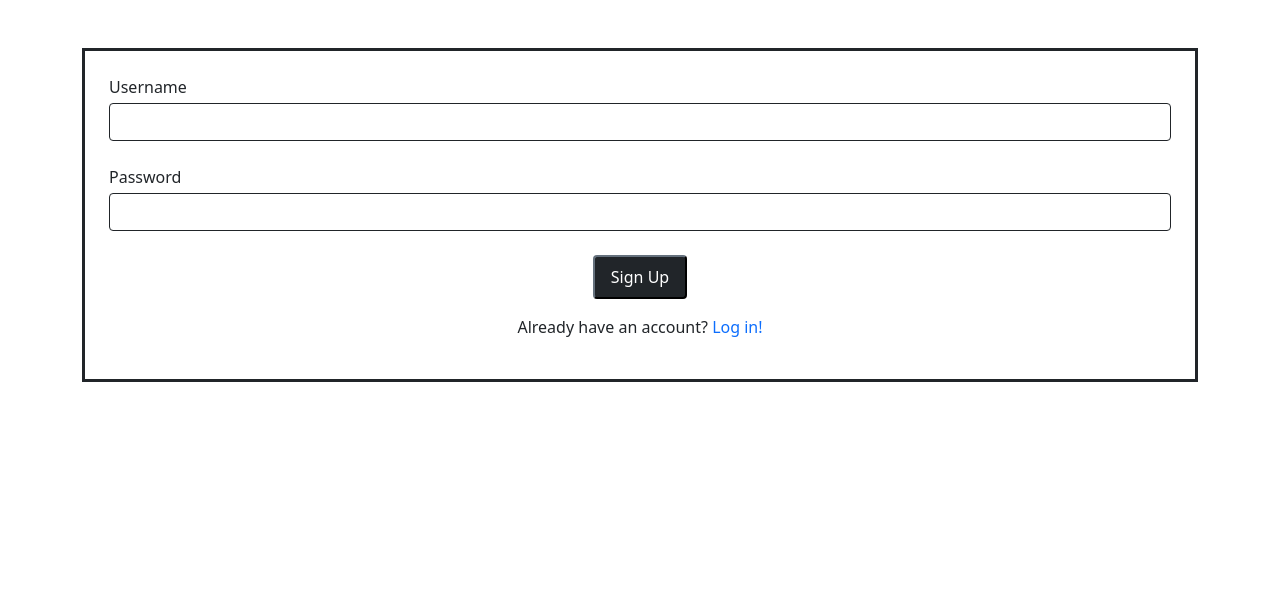
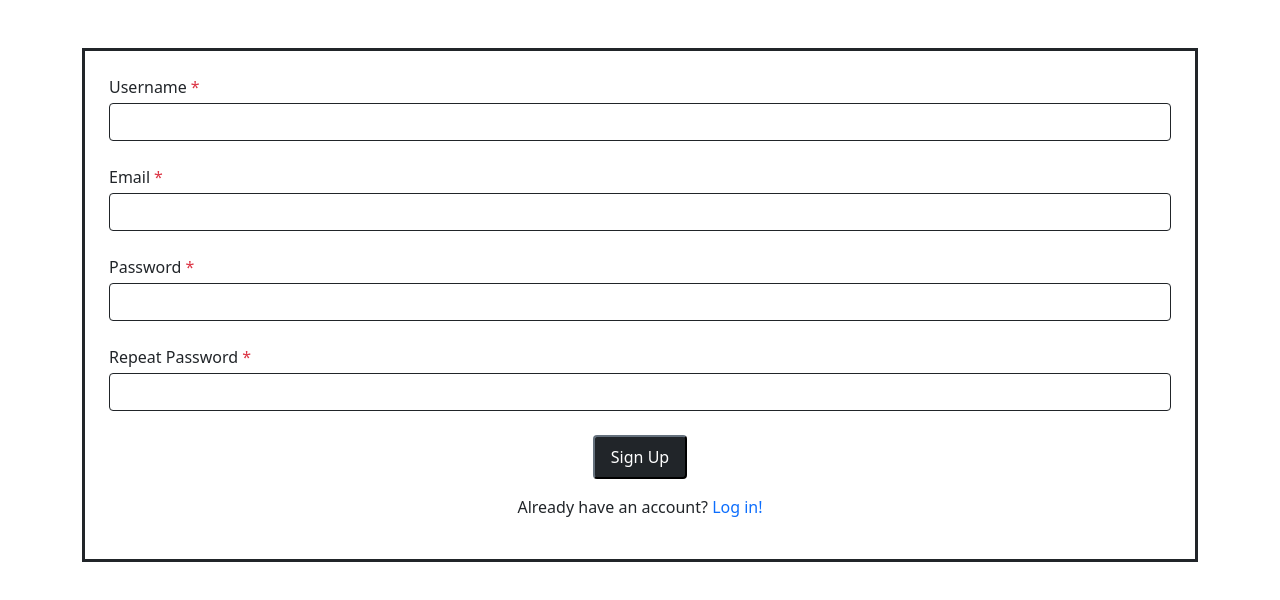
Before and after one commit to esofronova/cookie-login, a React (Create React App) app in the folder frontend/: page /register in a window 1280 px wide. Shown: the top 600 px of the page. Built offline with nearby package versions, Linux system fonts and the light colour scheme.

Commit message:
password and username validation

```diff
--- a/frontend/src/Components/Signup.jsx
+++ b/frontend/src/Components/Signup.jsx
@@ -1,32 +1,57 @@
+import { useState } from "react";
+
 export default function Signup() {
+
+  let [usernameValidation, setUsernameValidation] = useState('');
+  let [passwordValidation, setPasswordValidation] = useState('');
+  let [data, setData] = useState({});
+
+  const registerNewUser = (e) => {
+    if (usernameValidation === "" && passwordValidation === "") {
+      fetch('/add-user', {
+        method: 'POST',
+        headers: { "Content-Type": "application/json" },
+        body: JSON.stringify({ data: data })
+      });
+    } else { e.preventDefault() };
+  };
 
   return (
     <form
       className="p-4 border border-dark border-3"
-      method="post"
-      action="/check-username"
+      onSubmit={registerNewUser}
     >
-      {['username', 'password'].map((item, index) =>
+      {['username', 'email', 'password', 'repeat password'].map((item, index) =>
         <label key={index} className="w-100 mb-4 text-capitalize">
           {item}
+          <span className="text-danger ms-1">*</span>
           <input
-            type="text"
+            type={item === 'password' || item === 'repeat password' ? "password" : item === 'email' ? "email" : "text"}
             name={item}
             className="form-control border-dark mt-1"
+            minlength="6"
             onBlur={async e => {
-              await fetch('./check-username', {
-                method: 'POST',
-                headers: { "Content-Type": "application/json" },
-                body: JSON.stringify({ value: e.target.value })
-              })
-              .then(res => res.json())
-              .then(json => console.log(json));
+              if (item === 'username') {
+                await fetch('./check-username', {
+                  method: 'POST',
+                  headers: { "Content-Type": "application/json" },
+                  body: JSON.stringify({ username: e.target.value })
+                })
+                  .then(res => res.json())
+                  .then(data => setUsernameValidation(data.message));
+              } else if (item === 'repeat password') {
+                document.querySelector('input[name="password"]').value === document.querySelector('input[name="repeat password"]').value ?
+                  setPasswordValidation("") : setPasswordValidation("Passwords do not match");
+              };
             }}
+            onChange={e => item !== 'repeat password' && setData({ ...data, [item]: e.target.value })}
+            required
           />
         </label>
       )}
+      {(usernameValidation !== '' || passwordValidation !== '') && <p className="text-danger">{usernameValidation !== '' ? usernameValidation : passwordValidation !== '' ? passwordValidation : ''}</p>}
       <div className="flex-center">
-        <button className="btn-dark px-3 py-2 rounded">Sign Up</button>
+        <button type="submit" className="btn-dark px-3 py-2 rounded">Sign Up</button>
       </div>
       <p className="text-center mt-3">Already have an account? <a href="/" className="text-decoration-none">Log in!</a></p>
     </form>
```
Also changed, not shown: 1 other file (tests, documents, lock files or other folders).
